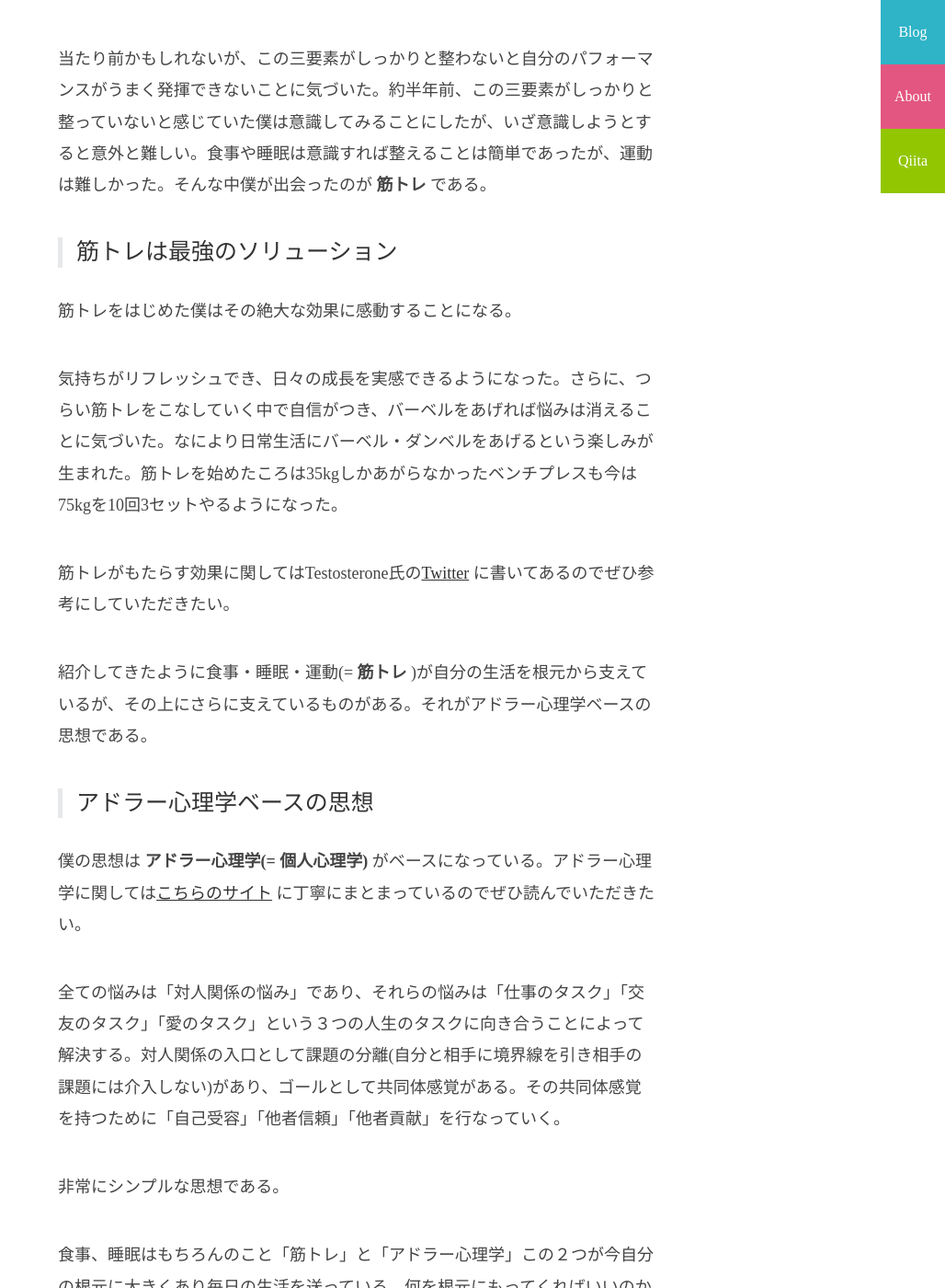
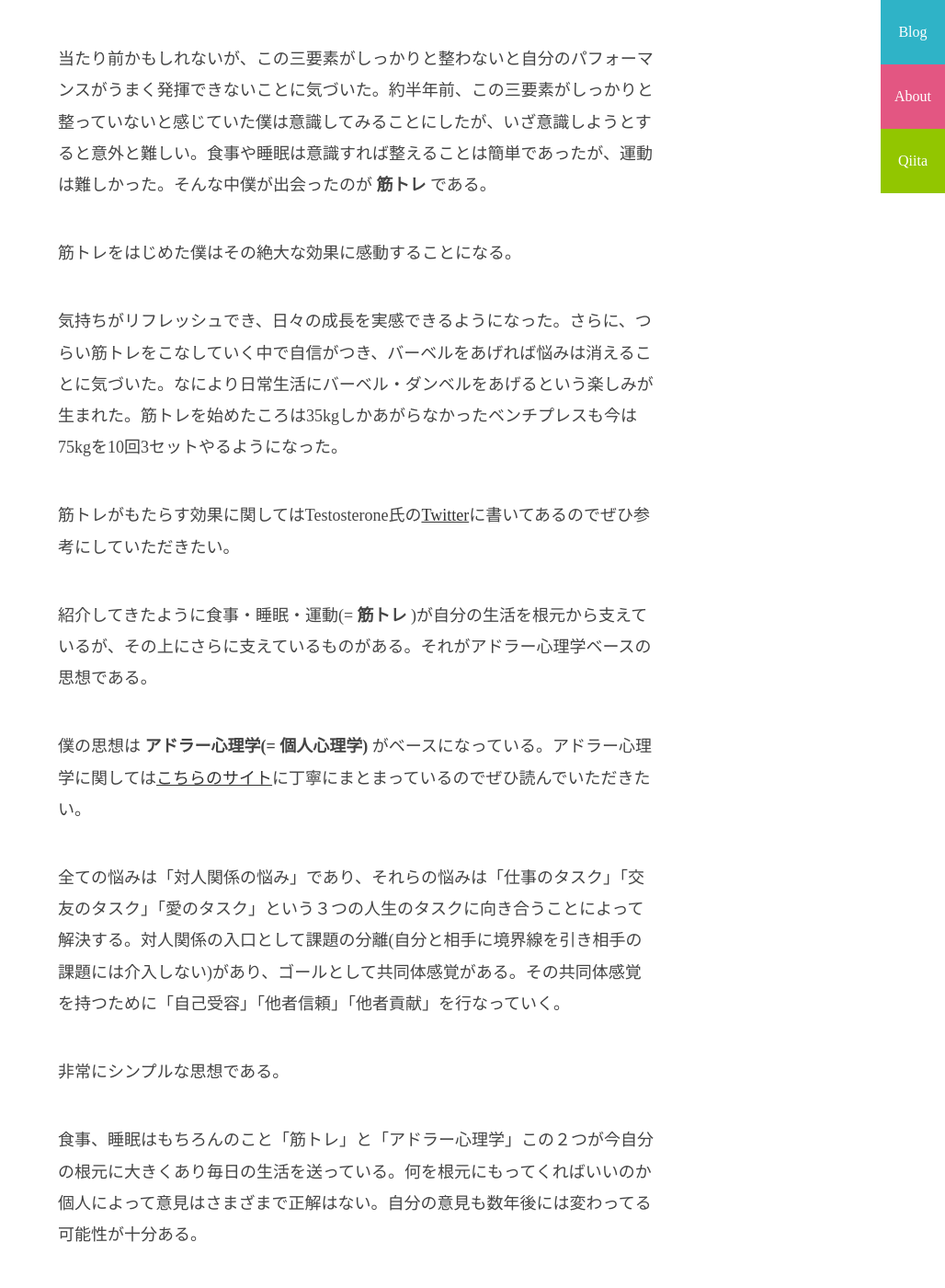
Before and after one commit to hc0208/hc0208.me, a Jekyll site: the page built from _posts/2017-04-26-日常生活を支える筋トレと思想.md, in a window 1280 px wide and 1400 px high, scrolled down 583 px. Shown: the whole window at 92% size, without its empty margins (252-1280 px from the left). Built offline with Jekyll 4.4.1, drawn with Linux system fonts in a browser that asks for light colours; nearby versions of some CDN libraries.

Commit message:
modify indent

```diff
--- a/_posts/2017-04-26-日常生活を支える筋トレと思想.md
+++ b/_posts/2017-04-26-日常生活を支える筋トレと思想.md
@@ -11,19 +11,16 @@ categories: 筋トレ アドラー心理学
 
 当たり前かもしれないが、この三要素がしっかりと整わないと自分のパフォーマンスがうまく発揮できないことに気づいた。約半年前、この三要素がしっかりと整っていないと感じていた僕は意識してみることにしたが、いざ意識しようとすると意外と難しい。食事や睡眠は意識すれば整えることは簡単であったが、運動は難しかった。そんな中僕が出会ったのが **筋トレ** である。
 
-## 筋トレは最強のソリューション
 
 筋トレをはじめた僕はその絶大な効果に感動することになる。
 
 気持ちがリフレッシュでき、日々の成長を実感できるようになった。さらに、つらい筋トレをこなしていく中で自信がつき、バーベルをあげれば悩みは消えることに気づいた。なにより日常生活にバーベル・ダンベルをあげるという楽しみが生まれた。筋トレを始めたころは35kgしかあがらなかったベンチプレスも今は75kgを10回3セットやるようになった。
 
-筋トレがもたらす効果に関してはTestosterone氏の[Twitter](https://twitter.com/badassceo){:target="_blank"} に書いてあるのでぜひ参考にしていただきたい。
+筋トレがもたらす効果に関してはTestosterone氏の[Twitter](https://twitter.com/badassceo){:target="_blank"}に書いてあるのでぜひ参考にしていただきたい。
 
 紹介してきたように食事・睡眠・運動(= **筋トレ** )が自分の生活を根元から支えているが、その上にさらに支えているものがある。それがアドラー心理学ベースの思想である。
 
-## アドラー心理学ベースの思想
-
-僕の思想は **アドラー心理学(= 個人心理学)** がベースになっている。アドラー心理学に関しては[こちらのサイト](http://clear33.com/the-disliked-courage){:target="_blank"} に丁寧にまとまっているのでぜひ読んでいただきたい。
+僕の思想は **アドラー心理学(= 個人心理学)** がベースになっている。アドラー心理学に関しては[こちらのサイト](http://clear33.com/the-disliked-courage){:target="_blank"}に丁寧にまとまっているのでぜひ読んでいただきたい。
 
 全ての悩みは「対人関係の悩み」であり、それらの悩みは「仕事のタスク」「交友のタスク」「愛のタスク」という３つの人生のタスクに向き合うことによって解決する。対人関係の入口として課題の分離(自分と相手に境界線を引き相手の課題には介入しない)があり、ゴールとして共同体感覚がある。その共同体感覚を持つために「自己受容」「他者信頼」「他者貢献」を行なっていく。
 
```
Also changed, not shown: about/index.md (+1 -1 lines).
